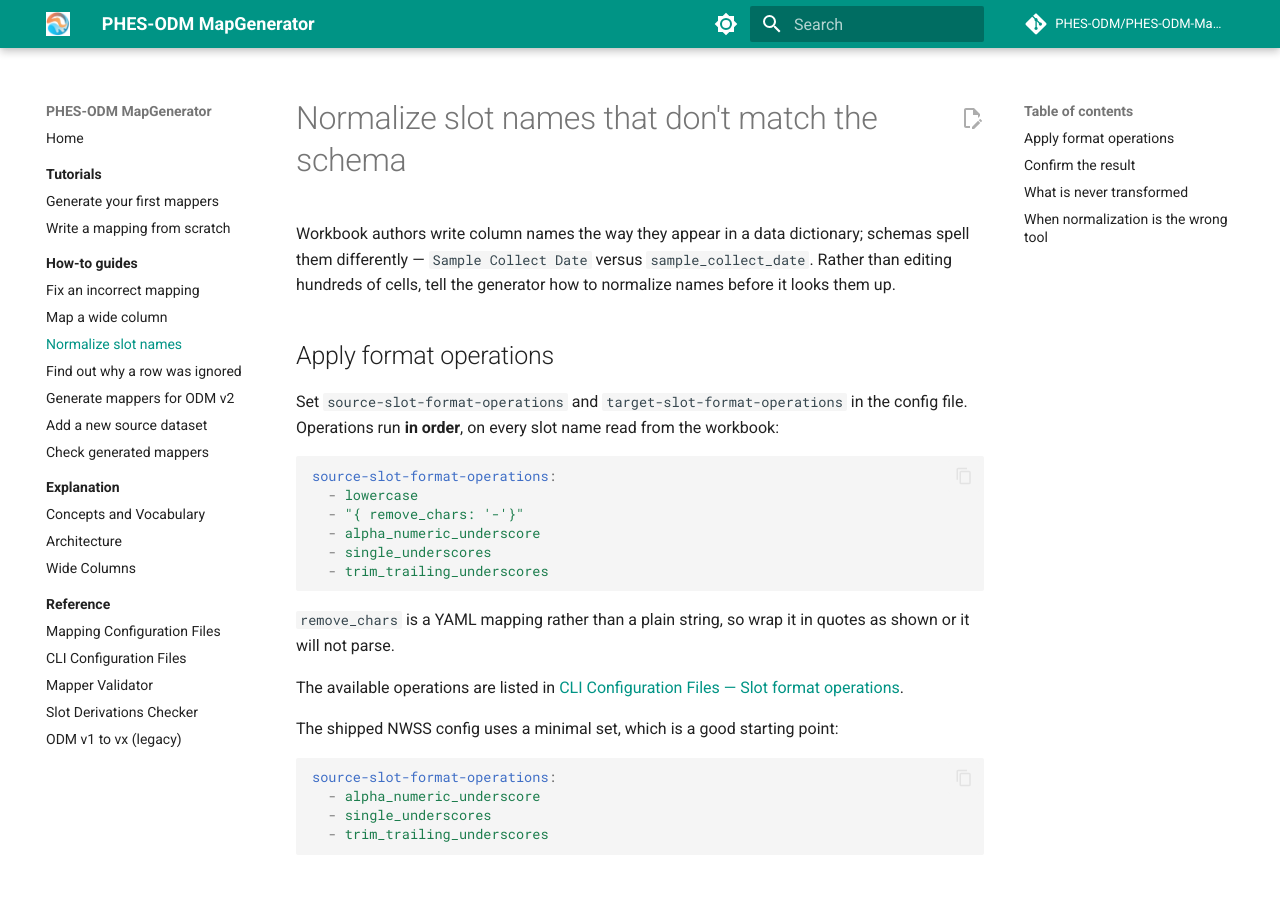
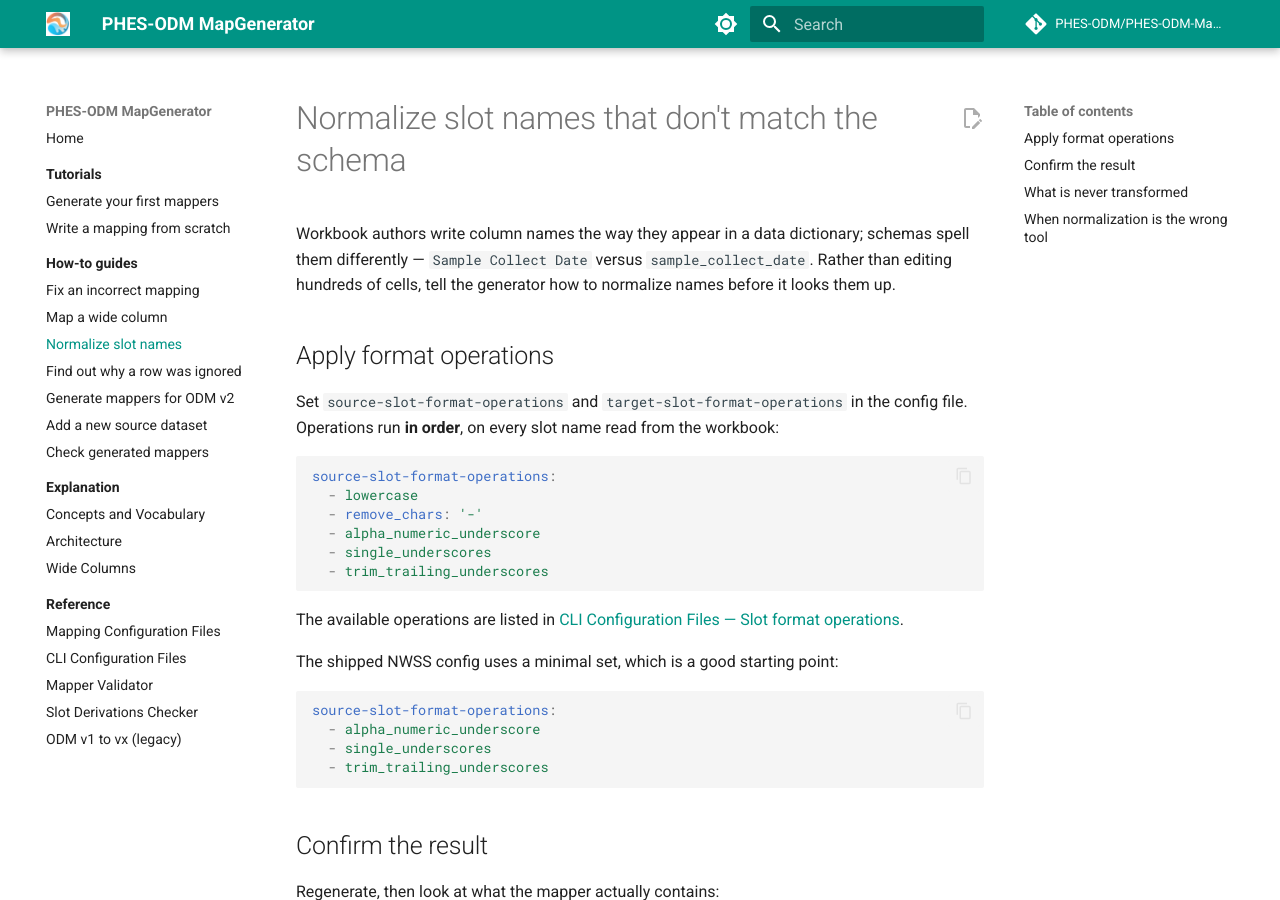
Before and after one commit to PHES-ODM/PHES-ODM-MapGenerator, an MkDocs documentation site: the page built from docs/how-to/normalize-slot-names.md, in a window 1280 px wide and 900 px high. Built offline with MkDocs 1.6.1 and Material for MkDocs 9.7.7, drawn with Linux system fonts in a browser that asks for light colours; comment, search, counter and statistics services are not loaded.

Commit message:
- remove_chars slot format operation can be specified as a dictionary (in addition to a string that gets parsed as YAML). - mapper_utils.format_slot_name: Raise a ValueError exception if an unrecognized slot format operation is specified

````diff
--- a/docs/how-to/normalize-slot-names.md
+++ b/docs/how-to/normalize-slot-names.md
@@ -14,14 +14,11 @@
 ```yaml
 source-slot-format-operations:
   - lowercase
-  - "{ remove_chars: '-'}"
+  - remove_chars: '-'
   - alpha_numeric_underscore
   - single_underscores
   - trim_trailing_underscores
 ```
-
-`remove_chars` is a YAML mapping rather than a plain string, so wrap it in
-quotes as shown or it will not parse.
 
 The available operations are listed in
 [CLI Configuration Files — Slot format operations](../reference/cli-config-files.md#slot-format-operations).
````
Also changed, not shown: 2 other files.
